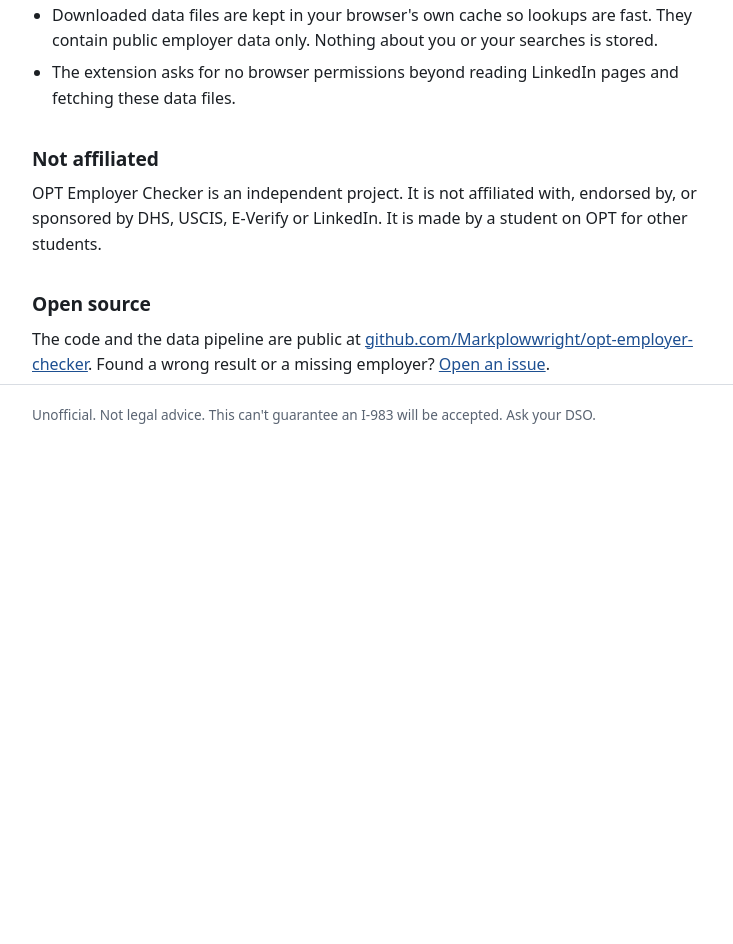
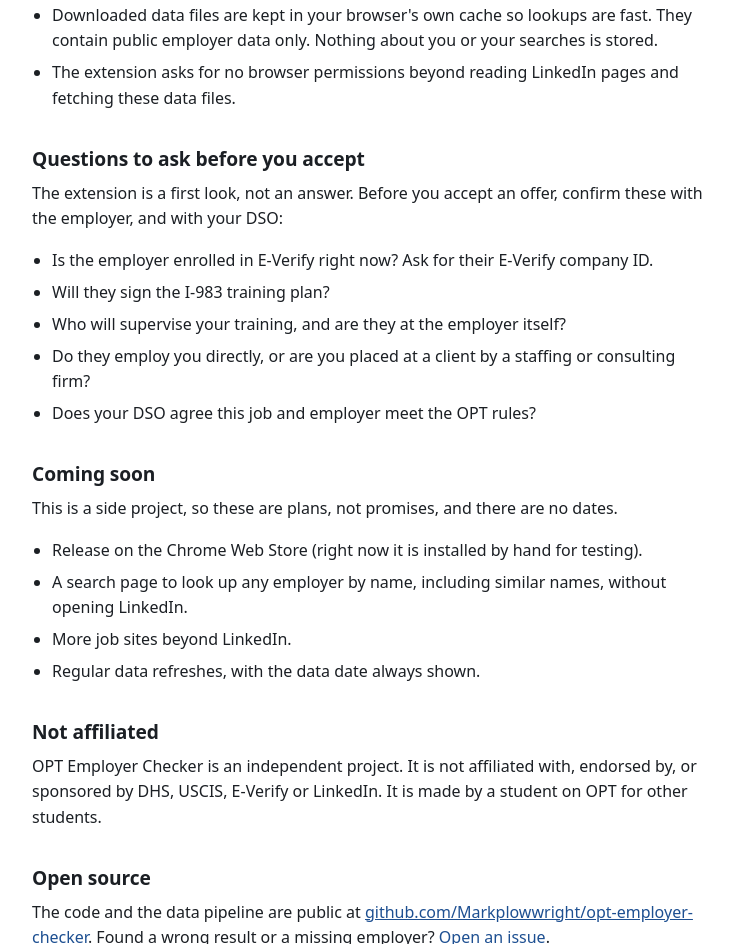
Before and after one commit to Markplowwright/opt-employer-checker, a browser extension: page site/index.html in a window 1280 px wide. Shown: the part 1525-2469 px from the top of the page, without its empty margins (272-1005 px from the left). Before the commit the page ends 1970 px from the top, so only its background shows below. Drawn offline with Linux system fonts and the light colour scheme; no server answers.

Commit message:
About page: questions-to-ask checklist and Coming soon; add logo files (L1 horizontal, L3 store) with outlined text
Co-Authored-By: Claude Sonnet 5.5 <noreply@anthropic.com>
Claude-Session: https://claude.ai/code/session_01R1jdSr1tNN1cW3DL1icgdx

```diff
--- a/site/index.html
+++ b/site/index.html
@@ -78,6 +78,25 @@ code{background:#f1f3f6;padding:.05rem .3rem;border-radius:4px;font-size:.9em}
     <li>The extension asks for no browser permissions beyond reading LinkedIn pages and fetching these data files.</li>
   </ul>
 
+  <h2>Questions to ask before you accept</h2>
+  <p>The extension is a first look, not an answer. Before you accept an offer, confirm these with the employer, and with your DSO:</p>
+  <ul class="check">
+    <li>Is the employer enrolled in E-Verify right now? Ask for their E-Verify company ID.</li>
+    <li>Will they sign the I-983 training plan?</li>
+    <li>Who will supervise your training, and are they at the employer itself?</li>
+    <li>Do they employ you directly, or are you placed at a client by a staffing or consulting firm?</li>
+    <li>Does your DSO agree this job and employer meet the OPT rules?</li>
+  </ul>
+
+  <h2>Coming soon</h2>
+  <p>This is a side project, so these are plans, not promises, and there are no dates.</p>
+  <ul>
+    <li>Release on the Chrome Web Store (right now it is installed by hand for testing).</li>
+    <li>A search page to look up any employer by name, including similar names, without opening LinkedIn.</li>
+    <li>More job sites beyond LinkedIn.</li>
+    <li>Regular data refreshes, with the data date always shown.</li>
+  </ul>
+
   <h2>Not affiliated</h2>
   <p>OPT Employer Checker is an independent project. It is not affiliated with, endorsed by, or sponsored by DHS, USCIS, E-Verify or LinkedIn. It is made by a student on OPT for other students.</p>
 
```
Also changed, not shown: extension/test/site.test.mjs (+1 -1 lines).
